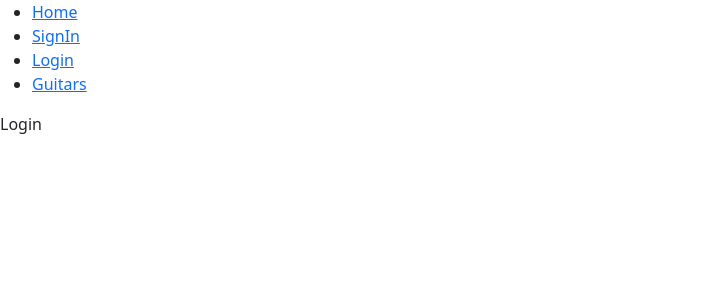
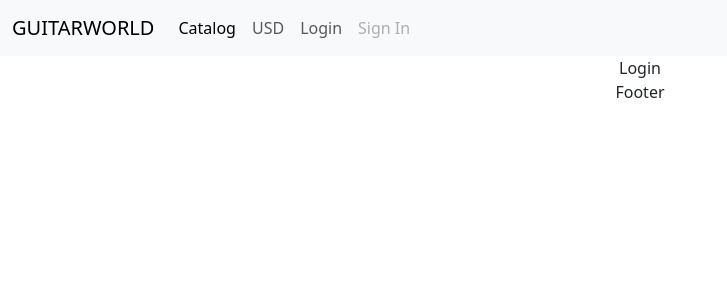
Before and after one commit to EdnGG/frontend-restAPI-ucamp, a React (Create React App) app: page /login in a window 1280 px wide. Shown: the top 300 px of the page, without its empty margins (0-727 px from the left). Built offline with nearby package versions, Linux system fonts and the light colour scheme.

Commit message:
fixing header

```diff
--- a/src/App.js
+++ b/src/App.js
@@ -7,6 +7,7 @@ import Login from "./pages/Login";
 import SignIn from "./pages/SignIn";
 import NotFound from "./pages/NotFound";
 import Guitars from "./pages/Guitars";
+import Main from "./components/Main";
 
 
 function App() {
@@ -17,7 +18,7 @@ function App() {
           <Route index element={<Home />} />
           <Route path="/login" element={<Login />} />
           <Route path="/signin" element={<SignIn />} />
-          <Route path="/guitars" element={<Guitars />} />
+          <Route path="/guitars" element={<Main />} />
           <Route path="/guitar/:id" element={<Guitars />} />
           <Route path="*" element={<NotFound />} />
         </Route>
--- /dev/null
+++ b/src/components/Header.jsx
@@ -0,0 +1,32 @@
+import { Link, Outlet } from "react-router-dom";
+import Button from 'react-bootstrap/Button';
+import Container from 'react-bootstrap/Container';
+import Form from 'react-bootstrap/Form';
+import Nav from 'react-bootstrap/Nav';
+import Navbar from 'react-bootstrap/Navbar';
+import NavDropdown from 'react-bootstrap/NavDropdown';
+
+function Header() {
+  return (
+    <>
+      <nav class="navbar navbar-expand-lg bg-light">
+        <div class="container-fluid">
+          <Link class="navbar-brand" to="/">GUITARWORLD</Link>
+          <button class="navbar-toggler" type="button" data-bs-toggle="collapse" data-bs-target="#navbarNavAltMarkup" aria-controls="navbarNavAltMarkup" aria-expanded="false" aria-label="Toggle navigation">
+            <span class="navbar-toggler-icon"></span>
+          </button>
+          <div class="collapse navbar-collapse" id="navbarNavAltMarkup">
+          <div class="navbar-nav">
+            <Link class="nav-link active" aria-current="page" to="/guitars">Catalog</Link>
+            <Link class="nav-link" to="/DFSFDS">USD</Link>
+            <Link class="nav-link" to="/login">Login</Link>
+            <Link class="nav-link disabled" to="/signin">Sign In</Link>
+          </div>
+        </div>
+      </div>
+    </nav>
+  </>
+  );
+}
+
+export default Header;
--- /dev/null
+++ b/src/components/Main.jsx
@@ -0,0 +1,11 @@
+import React, { useContext } from 'react'
+import {UserContext} from '../context/UserContext'
+
+const Main = () => {
+  const { user } = useContext(UserContext)
+  return (
+    <div>Usuario : { user.username } { user.email }</div>
+  )
+}
+
+export default Main
--- /dev/null
+++ b/src/context/UserContext.jsx
@@ -0,0 +1,13 @@
+import { useState, createContext } from 'react';
+export const UserContext = createContext();
+
+export const UserProvider = ({ children }) => {
+  const [user, setUser] = useState({ username: 'Guest', email: 'gresseden@gmail.com' });
+
+  const data = {user, setUser}
+  return (
+    <UserContext.Provider value={data}>
+      {children}
+    </UserContext.Provider>
+  );
+}
--- a/src/index.js
+++ b/src/index.js
@@ -5,14 +5,17 @@ import "bootstrap/dist/css/bootstrap.min.css";
 import * as bootstrap from "bootstrap"; // Linea importante para componentres de bootstrap
 import { BrowserRouter } from "react-router-dom";
 import App from './App';
+import { UserProvider } from './context/UserContext';
 import reportWebVitals from './reportWebVitals';
 
 const root = ReactDOM.createRoot(document.getElementById('root'));
 root.render(
   <React.StrictMode>
+    <UserProvider>
     <BrowserRouter>
       <App />
-    </BrowserRouter>
+      </BrowserRouter>
+    </UserProvider>
   </React.StrictMode>
 );
 
--- a/src/layout/Layout.jsx
+++ b/src/layout/Layout.jsx
@@ -1,34 +1,39 @@
 import React from "react";
 import { Link, Outlet } from "react-router-dom";
-// import Button from 'react-bootstrap/Button';
-// import Container from 'react-bootstrap/Container';
-// import Form from 'react-bootstrap/Form';
-// import Nav from 'react-bootstrap/Nav';
-// import Navbar from 'react-bootstrap/Navbar';
-
+import Header from "../components/Header"
+import Footer from "../components/Footer"
 
 const Layout = () => {
   return (
-    <div>
-    <nav>
-      <ul>
-        <li>
-          <Link to="/home">Home</Link>
-        </li>
-        <li>
-          <Link to="/signin">SignIn</Link>
-        </li>
-        <li>
-          <Link to="/login">Login</Link>
-        </li>
-        <li>
-          <Link to="/guitars">Guitars</Link>
-        </li>
-      </ul>
-    </nav>
-    <Outlet />
-  </div>
 
+    <div className="App">
+      <Header/>
+      <Outlet />
+      <Footer/>
+    </div>
+
+
+
+
+  //   <div>
+  //   <nav>
+  //     <ul>
+  //       <li>
+  //         <Link to="/home">Home</Link>
+  //       </li>
+  //       <li>
+  //         <Link to="/signin">SignIn</Link>
+  //       </li>
+  //       <li>
+  //         <Link to="/login">Login</Link>
+  //       </li>
+  //       <li>
+  //         <Link to="/guitars">Guitars</Link>
+  //       </li>
+  //     </ul>
+  //   </nav>
+  //   <Outlet />
+  // </div>
   );
 };
 
```
Also changed, not shown: src/components/Navbar.jsx (deleted, +0 -58 lines).
